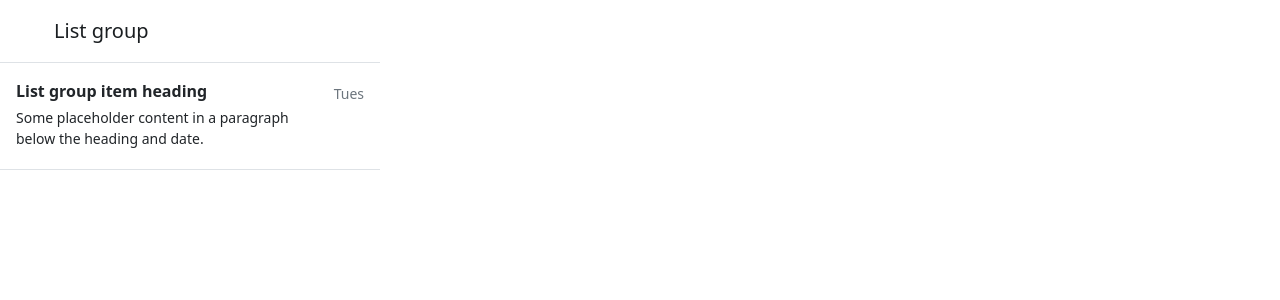
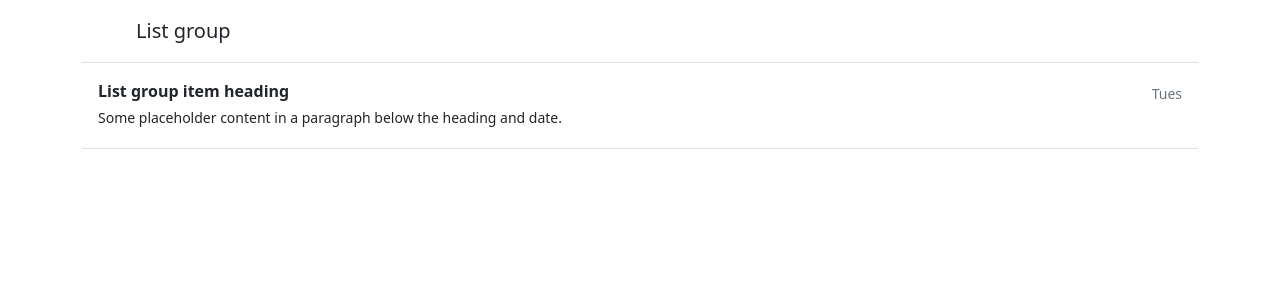
Before and after one commit to imjmakki/ChatUp, an Angular app: page / in a window 1280 px wide. Shown: the top 300 px of the page. Built offline with nearby package versions, Linux system fonts and the light colour scheme.

Commit message:
updating the chat width

```diff
--- a/src/app/app.component.html
+++ b/src/app/app.component.html
@@ -1,5 +1,5 @@
-<div>
-<div class="d-flex flex-column align-items-stretch flex-shrink-0 bg-white" style="width: 380px;">
+<div class="container">
+<div class="d-flex flex-column align-items-stretch flex-shrink-0 bg-white">
   <a href="/" class="d-flex align-items-center flex-shrink-0 p-3 link-dark text-decoration-none border-bottom">
     <svg class="bi me-2" width="30" height="24"><use xlink:href="#bootstrap"></use></svg>
     <span class="fs-5 fw-semibold">List group</span>
```
